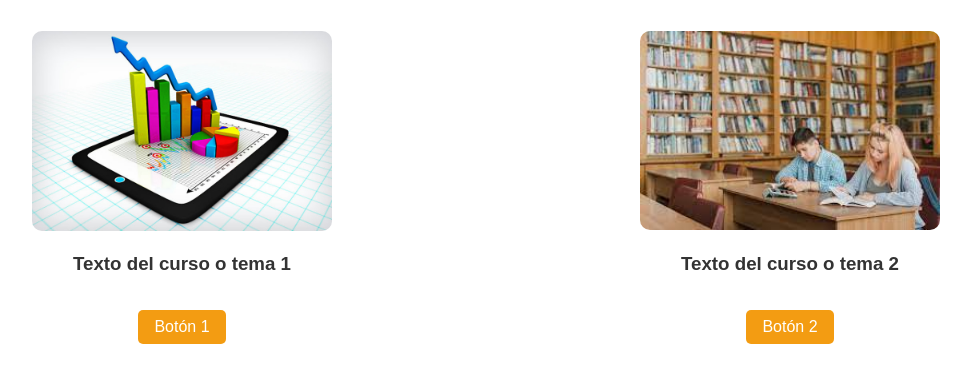
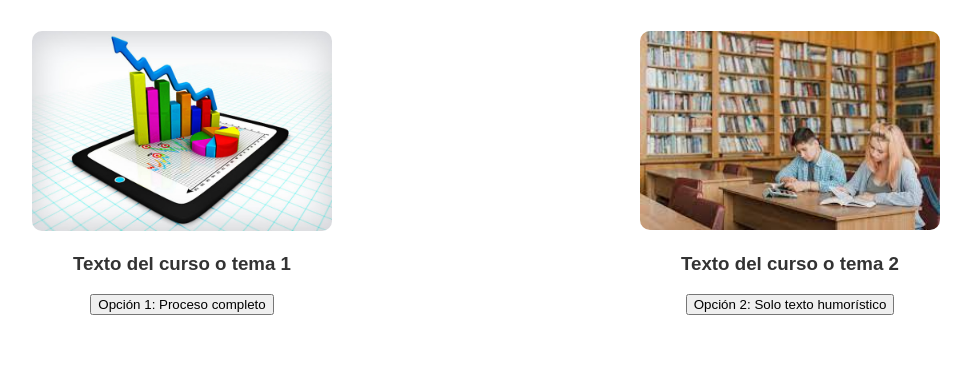
Before and after one commit to valruizb05/pagehumor, a Flask app: page / in a window 1280 px wide. Shown: the part 314-697 px from the top of the page, without its empty margins (154-1125 px from the left). Run offline with Flask 3, Linux system fonts and the light colour scheme.

Commit message:
Version preeliminar 5

```diff
--- a/app.py
+++ b/app.py
@@ -19,6 +19,7 @@ if not api_key:
 # Configurar la clave de OpenAI
 openai.api_key = api_key
 
+# Ruta principal
 @app.route('/', methods=['GET', 'POST'])
 def index():
     if request.method == 'POST':
@@ -27,12 +28,16 @@ def index():
         # Guardar la opción seleccionada en la sesión
         session['option'] = button_value
 
-        # Redirigir a la página donde se selecciona el tema
-        return redirect(url_for('ask_topic'))
+        # Redirigir según la opción seleccionada
+        if button_value == '1':  # Proceso completo
+            return redirect(url_for('personal_data'))
+        elif button_value == '2':  # Solo texto humorístico
+            return redirect(url_for('ask_topic'))
 
     return render_template('index.html')
 
 
+# Solicitar datos personales (solo para Opción 1)
 @app.route('/personal_data', methods=['GET', 'POST'])
 def personal_data():
     if request.method == 'POST':
@@ -47,19 +52,21 @@ def personal_data():
 
     return render_template('personal_data.html')
 
+
+# Solicitar el tema
 @app.route('/ask_topic', methods=['GET', 'POST'])
 def ask_topic():
     if request.method == 'POST':
         # Obtener el tema ingresado
         topic = request.form.get('topic')
-        button_value = request.form.get('button')  # Identificar qué botón fue presionado
 
         if topic:
             session['topic'] = topic
 
-            if button_value == '1':  # Botón 1: Proceso completo
-                return redirect(url_for('personal_data'))
-            elif button_value == '2':  # Botón 2: Solo texto humorístico
+            # Redirigir según la opción seleccionada en el inicio
+            if session.get('option') == '1':  # Opción 1: Proceso completo
+                return redirect(url_for('show_original_text'))
+            elif session.get('option') == '2':  # Opción 2: Solo texto humorístico
                 return redirect(url_for('show_humor_text'))
         else:
             return "No se ingresó ningún tema", 400  # Devolver un error si no se ingresa tema
@@ -67,6 +74,7 @@ def ask_topic():
     return render_template('ask_topic.html')
 
 
+# Mostrar el texto original (solo para Opción 1)
 @app.route('/show_original_text')
 def show_original_text():
     topic = session.get('topic')
@@ -82,6 +90,7 @@ def show_original_text():
     return render_template('original_text.html', original_text=session['original_text'])
 
 
+# Cuestionario del texto original (solo para Opción 1)
 @app.route('/original_test', methods=['GET', 'POST'])
 def original_test():
     if request.method == 'POST':
@@ -100,6 +109,7 @@ def original_test():
     return render_template('original_test.html', questions=questions)
 
 
+# Mostrar el texto humorístico
 @app.route('/show_humor_text')
 def show_humor_text():
     original_text = session.get('original_text')
@@ -115,6 +125,7 @@ def show_humor_text():
     return render_template('humor_text.html', humor_text=session['humor_text'])
 
 
+# Cuestionario del texto humorístico
 @app.route('/humor_test', methods=['GET', 'POST'])
 def humor_test():
     if request.method == 'POST':
@@ -132,29 +143,57 @@ def humor_test():
     return render_template('humor_test.html', questions=questions)
 
 
+import os
+import pandas as pd
+
 @app.route('/survey', methods=['GET', 'POST'])
 def survey():
     if request.method == 'POST':
         original_percentage = request.form.get('original_percentage')
         humor_percentage = request.form.get('humor_percentage')
 
-        # Guardar los datos en un archivo Excel usando pandas
-        data = {
-            'Name': [session['name']],
-            'Surname': [session['surname']],
-            'Age': [session['age']],
-            'Education': [session['education']],
-            'Original Score': [session['original_score']],
-            'Humor Score': [session['humor_score']],
-            'Original Percentage': [original_percentage],
-            'Humor Percentage': [humor_percentage]
-        }
+        # Determinar el archivo donde guardar los resultados según la opción
+        if session.get('option') == '1':  # Opción 1: Proceso completo
+            # Guardar también los datos personales
+            data = {
+                'Name': [session['name']],
+                'Surname': [session['surname']],
+                'Age': [session['age']],
+                'Education': [session['education']],
+                'Original Score': [session['original_score']],
+                'Humor Score': [session['humor_score']],
+                'Original Percentage': [original_percentage],
+                'Humor Percentage': [humor_percentage]
+            }
+            file_path = 'quiz_results.xlsx'
+        elif session.get('option') == '2':  # Opción 2: Solo texto humorístico
+            # Guardar solo las calificaciones y porcentajes sin datos personales
+            data = {
+                'Humor Score': [session['humor_score']],
+                'Humor Percentage': [humor_percentage]
+            }
+            file_path = 'humor_only_results.xlsx'
+
         df = pd.DataFrame(data)
-        df.to_excel('quiz_results.xlsx', index=False, mode='a', header=False)
+
+        # Crear la carpeta 'data' si no existe
+        if not os.path.exists('data'):
+            os.makedirs('data')
+
+        # Ruta completa para el archivo
+        full_path = os.path.join('data', file_path)
+
+        # Si el archivo existe, cargarlo y agregar los nuevos datos
+        if os.path.exists(full_path):
+            existing_df = pd.read_excel(full_path)
+            df = pd.concat([existing_df, df], ignore_index=True)
+
+        # Guardar los datos en el archivo adecuado
+        df.to_excel(full_path, index=False)
 
         return "¡Gracias por tu participación!"
+
     return render_template('survey.html')
-
 
 # Ejecutar la aplicación Flask
 if __name__ == '__main__':
--- a/templates/ask_topic.html
+++ b/templates/ask_topic.html
@@ -1,13 +1,11 @@
 <!DOCTYPE html>
 <html lang="es">
-
 <head>
     <meta charset="UTF-8">
     <meta name="viewport" content="width=device-width, initial-scale=1.0">
     <title>Elegir Tema</title>
     <link rel="stylesheet" href="{{ url_for('static', filename='styles.css') }}">
 </head>
-
 <body>
     <!-- Navbar -->
     <nav>
@@ -30,10 +28,8 @@
     <form action="/ask_topic" method="POST">
         <label for="topic">Tema:</label>
         <input type="text" id="topic" name="topic" required><br>
-
         <!-- Único botón para buscar el tema -->
         <button type="submit">Buscar tema</button>
     </form>
 </body>
-
 </html>
--- a/templates/index.html
+++ b/templates/index.html
@@ -36,7 +36,9 @@
                 <img src="{{ url_for('static', filename='img1.jpg') }}" alt="Curso 1" class="course-img">
                 <h3>Texto del curso o tema 1</h3>
                 <!-- Cambia a un enlace que redirija a la ruta de datos personales -->
-                <a href="{{ url_for('personal_data') }}"><button class="course-btn">Botón 1</button></a>
+                <form action="/" method="POST">
+                    <button type="submit" name="button" value="1">Opción 1: Proceso completo</button>
+                </form>
             </div>
 
 
@@ -44,7 +46,9 @@
                 <img src="{{ url_for('static', filename='img2.jpg') }}" alt="Curso 2" class="course-img">
                 <h3>Texto del curso o tema 2</h3>
                 <!-- Cambia a un enlace que redirija directamente al texto humorístico -->
-                <a href="{{ url_for('ask_topic') }}"><button class="course-btn">Botón 2</button></a>
+                <form action="/" method="POST">
+                    <button type="submit" name="button" value="2">Opción 2: Solo texto humorístico</button>
+                </form>
             </div>
         </section>
     </main>
```
Also changed, not shown: 1 other file.
